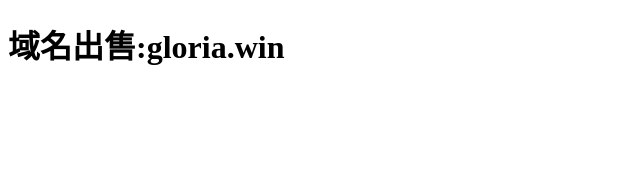
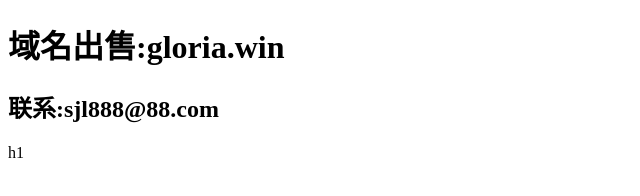
Before and after one commit to juexindadao/juexindadao.github.io, a plain HTML site: page index.html in a window 1280 px wide. Shown: the whole page, without its empty margins (0-640 px from the left). Drawn offline with Linux system fonts and the light colour scheme.

Commit message:
Update index.html

```diff
--- a/index.html
+++ b/index.html
@@ -6,5 +6,6 @@
     </head>
     <body>
         <h1>域名出售:gloria.win</h1>
+        <h2>联系:sjl888@88.com</h2>h1
     </body>
 </html>
```
